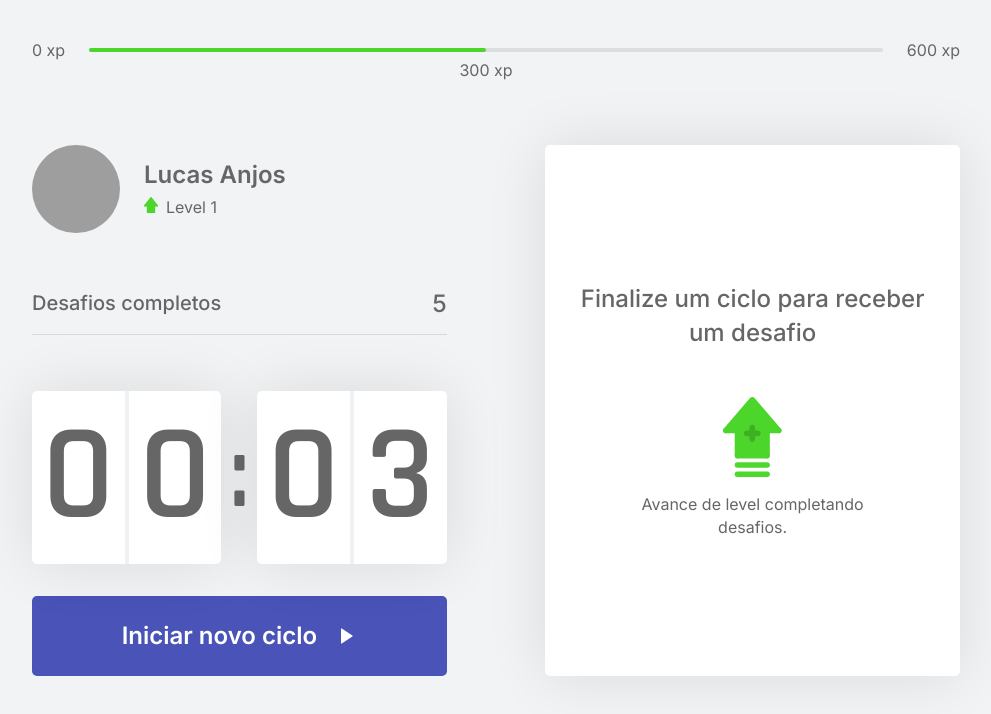
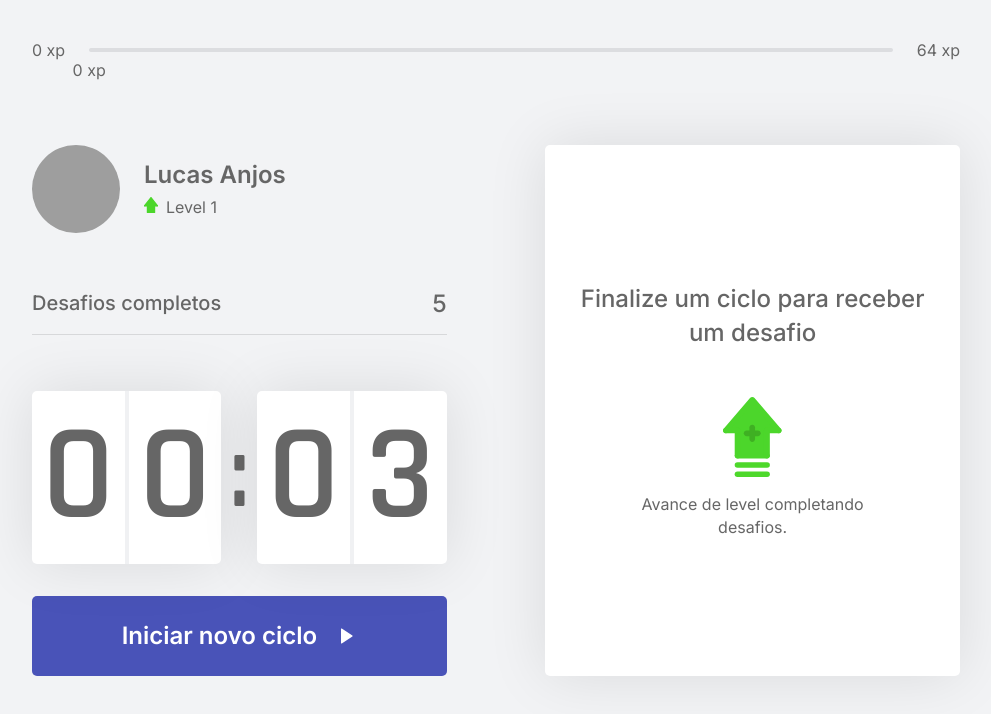
Before and after one commit to luskas8/shake-the-body, a Next.js app: page / in a window 1280 px wide. Shown: the top 714 px of the page, without its empty margins (144-1135 px from the left). Built offline with nearby package versions, Linux system fonts and the light colour scheme; grey boxes are pictures that could not be loaded.

Commit message:
Link challengers contexts to experiencebar component

```diff
--- a/src/components/ExperienceBar.tsx
+++ b/src/components/ExperienceBar.tsx
@@ -1,16 +1,21 @@
 // eslint-disable-next-line no-use-before-define
-import React from 'react'
+import React, { useContext } from 'react'
+import { ChallengersContext } from '../contexts/ChallengersContexts'
 import styles from '../styles/components/ExperienceBar.module.css'
 
 export function ExperienceBar () {
+  const { currentExperience, experienceToNextLevel } = useContext(ChallengersContext)
+
+  const percentToNextLevel = Math.round(currentExperience * 100) / experienceToNextLevel
+
   return (
     <header className={styles.experienceBar}>
       <span>0 xp</span>
       <div>
-        <div style={{ width: '50%' }}/>
-        <span className={styles.currentExperience} style={{ left: '50%' }}>300 xp</span>
+        <div style={{ width: `${percentToNextLevel}%` }}/>
+        <span className={styles.currentExperience} style={{ left: `${percentToNextLevel}%` }}>{currentExperience} xp</span>
       </div>
-      <span>600 xp</span>
+      <span>{experienceToNextLevel} xp</span>
     </header>
   )
 }
--- a/src/contexts/ChallengersContexts.tsx
+++ b/src/contexts/ChallengersContexts.tsx
@@ -17,6 +17,7 @@
   level: number
   currentExperience: number
   challengersCompleted: number
+  experienceToNextLevel: number
   activeChallenger: Challenger
   levelUp: () => void
   startNewChallenger: () => void
@@ -30,6 +31,8 @@
   const [currentExperience, setCurrentExperience] = useState(0)
   const [challengersCompleted, setChallengersCompleted] = useState(0)
   const [activeChallenger, setActiveChallenger] = useState(null)
+
+  const experienceToNextLevel = Math.pow((level + 1) * 4, 2)
 
   function levelUp () {
     setLevel(level + 1)
@@ -53,6 +56,7 @@
         currentExperience,
         challengersCompleted,
         activeChallenger,
+        experienceToNextLevel,
         levelUp,
         startNewChallenger,
         resetChallenger
```
